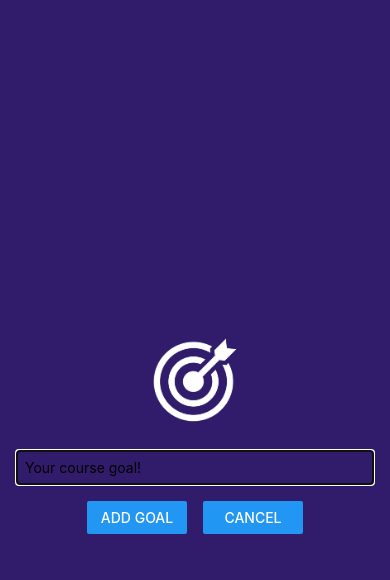
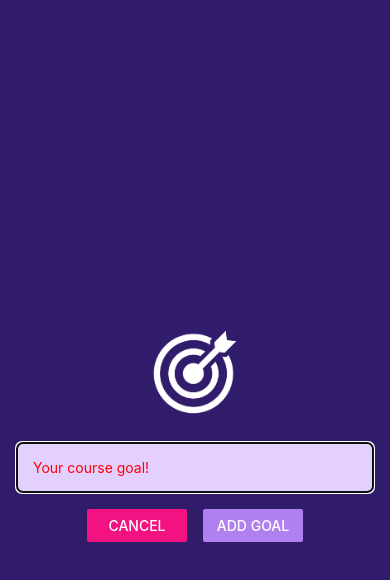
Before and after one commit to zamanmohamed/React-Native---ToDo-app-, a React Native app: screen / in a window 390 px wide. Both pictures are taken after a click on the button "ADD NEW GOAL". Shown: the top 580 px of the page. Built offline with nearby package versions, Linux system fonts and the light colour scheme.

Commit message:
02 - 026 App Finishing Touches

```diff
--- a/App.js
+++ b/App.js
@@ -1,5 +1,6 @@
 import { useState } from "react";
 import { StyleSheet, View, FlatList, Button } from "react-native";
+import { StatusBar } from "expo-status-bar";
 
 import GoalItem from "./components/GoalItem";
 import GoalInput from "./components/GoalInput";
@@ -31,6 +32,9 @@
   }
 
   return (
+    <>
+      {/* StatusBar*/}
+      <StatusBar style="light" />
       <View style={styles.appContainer}>
         <Button
           title="Add New Goal"
@@ -61,6 +65,7 @@
           />
         </View>
       </View>
+    </>
   );
 }
 
--- a/app.json
+++ b/app.json
@@ -5,6 +5,7 @@
     "version": "1.0.0",
     "orientation": "portrait",
     "icon": "./assets/icon.png",
+    "backgroundColor": "#1e085a",
     "userInterfaceStyle": "light",
     "splash": {
       "image": "./assets/splash.png",
@@ -14,9 +15,7 @@
     "updates": {
       "fallbackToCacheTimeout": 0
     },
-    "assetBundlePatterns": [
-      "**/*"
-    ],
+    "assetBundlePatterns": ["**/*"],
     "ios": {
       "supportsTablet": true
     },
--- a/components/GoalInput.js
+++ b/components/GoalInput.js
@@ -23,6 +23,7 @@
   return (
     <Modal visible={props.visible} animationType="slide">
       <View style={styles.inputContainer}>
+        {/* adding image */}
         <Image
           style={styles.image}
           source={require("../assets/images/goal.png")}
@@ -35,10 +36,10 @@
         />
         <View style={styles.buttonContainer}>
           <View style={styles.button}>
-            <Button title="Add Goal" onPress={addGoalHandler} />
+            <Button title="Cancel" onPress={props.onCancel} color="#f31282" />
           </View>
           <View style={styles.button}>
-            <Button title="Cancel" onPress={props.onCancel} />
+            <Button title="Add Goal" onPress={addGoalHandler} color="#b180f0" />
           </View>
         </View>
       </View>
@@ -63,9 +64,13 @@
   },
   textInput: {
     borderWidth: 1,
-    borderColor: "#cccccc",
+    borderColor: "#e4d0ff",
+    backgroundColor: "#e4d0ff",
+    //Text color of input field
+    color: "red",
+    borderRadius: 6,
     width: "100%",
-    padding: 8,
+    padding: 16,
   },
   buttonContainer: {
     marginTop: 16,
```
Lines whose indentation alone changed are shown as unchanged.
